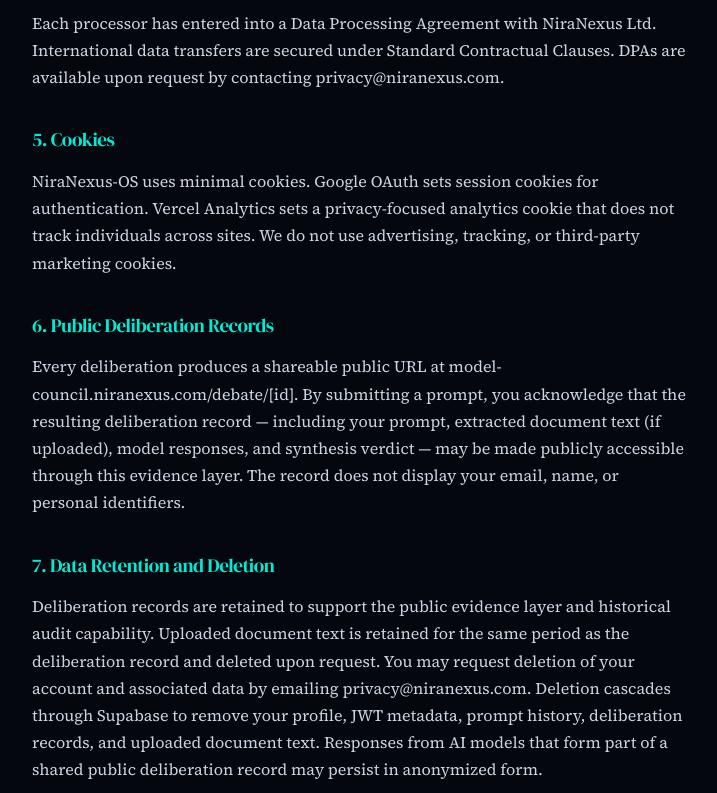
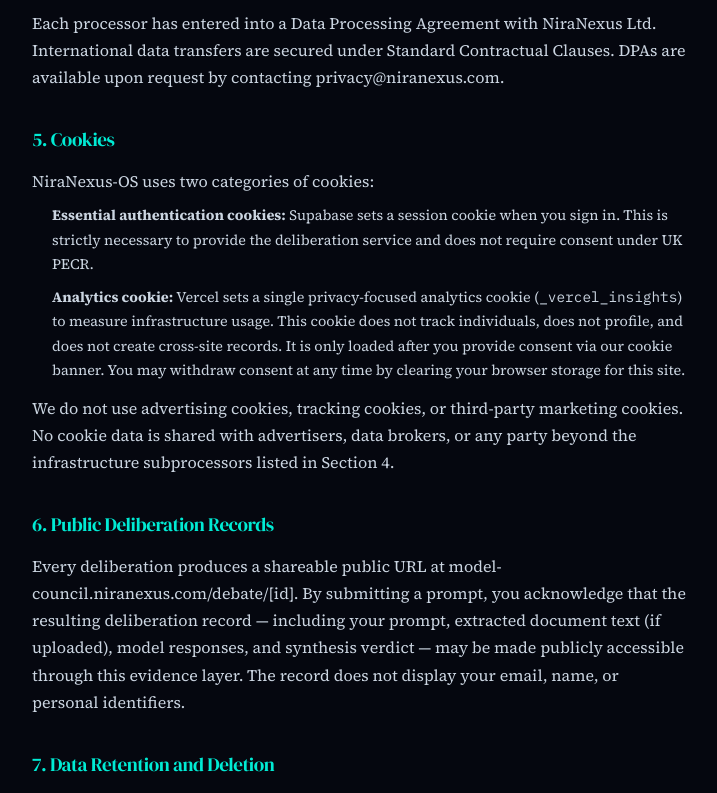
Before and after one commit to NiraNexus/niranexus-hero, a Next.js app: page /privacy in a window 1280 px wide. Shown: the part 1407-2200 px from the top of the page, without its empty margins (280-997 px from the left). Built offline with nearby package versions, Linux system fonts and the light colour scheme.

Commit message:
[deepseek-v4-pro] docs: privacy policy update (cookies consent, deletion endpoint) + terms of service infra language (capacity/forfeit)

```diff
--- a/src/app/privacy/page.tsx
+++ b/src/app/privacy/page.tsx
@@ -62,7 +62,16 @@
       </Section>
 
       <Section heading="5. Cookies">
-        NiraNexus-OS uses minimal cookies. Google OAuth sets session cookies for authentication. Vercel Analytics sets a privacy-focused analytics cookie that does not track individuals across sites. We do not use advertising, tracking, or third-party marketing cookies.
+        <p>
+          NiraNexus-OS uses two categories of cookies:
+        </p>
+        <List items={[
+          '<strong>Essential authentication cookies:</strong> Supabase sets a session cookie when you sign in. This is strictly necessary to provide the deliberation service and does not require consent under UK PECR.',
+          '<strong>Analytics cookie:</strong> Vercel sets a single privacy-focused analytics cookie (<code>_vercel_insights</code>) to measure infrastructure usage. This cookie does not track individuals, does not profile, and does not create cross-site records. It is only loaded after you provide consent via our cookie banner. You may withdraw consent at any time by clearing your browser storage for this site.',
+        ]} />
+        <p style={{ marginTop: '0.75rem' }}>
+          We do not use advertising cookies, tracking cookies, or third-party marketing cookies. No cookie data is shared with advertisers, data brokers, or any party beyond the infrastructure subprocessors listed in Section 4.
+        </p>
       </Section>
 
       <Section heading="6. Public Deliberation Records">
@@ -70,7 +79,7 @@
       </Section>
 
       <Section heading="7. Data Retention and Deletion">
-        Deliberation records are retained to support the public evidence layer and historical audit capability. Uploaded document text is retained for the same period as the deliberation record and deleted upon request. You may request deletion of your account and associated data by emailing privacy@niranexus.com. Deletion cascades through Supabase to remove your profile, JWT metadata, prompt history, deliberation records, and uploaded document text. Responses from AI models that form part of a shared public deliberation record may persist in anonymized form.
+        Deliberation records are retained to support the public evidence layer and historical audit capability. Uploaded document text is retained for the same period as the deliberation record and deleted upon request. You may request deletion of your account and associated data via the deletion endpoint (authenticated users: POST /api/privacy/delete) or by emailing privacy@niranexus.com. Deletion cascades through Supabase to remove your profile, JWT metadata, prompt history, deliberation records, and uploaded document text. Payment records held by Stripe are retained for 6 years as required by HMRC and are not affected by account deletion. Public deliberation records are removed upon deletion.
       </Section>
 
       <Section heading="8. Data Breach Notification">
--- a/src/app/terms/page.tsx
+++ b/src/app/terms/page.tsx
@@ -52,7 +52,7 @@
           'Exploit technical latency, race conditions, system bugs, or database sync delays to generate content beyond your authenticated balance',
         ]} />
         <p style={{ marginTop: '0.75rem' }}>
-          Every prompt is processed through a unified moderation layer before reaching the model routing stage. Violations will result in account termination and forfeiture of all remaining capacity without refund.
+          Every prompt is processed through a unified moderation layer before reaching the model routing stage. Violations will result in account termination and forfeiture of all remaining capacity.
         </p>
       </Section>
 
@@ -61,22 +61,22 @@
           The platform operates on a debate-based capacity model. Free access includes a limited number of deliberations. Additional capacity may be provisioned through Stripe.
         </p>
         <p style={{ marginTop: '0.75rem' }}>
-          Capacity purchased on the platform constitutes a limited, non-transferable, revocable license to access computational infrastructure. Capacity has no cash or monetary value, cannot be redeemed for fiat currency, and strictly expires 12 months from the date of provisioning. Unused expired capacity is non-refundable.
+          Capacity purchased on the platform constitutes a limited, non-transferable, revocable license to access computational infrastructure. Capacity has no cash or monetary value, cannot be redeemed for fiat currency, and strictly expires 12 months from the date of provisioning. Unused expired capacity is forfeited.
         </p>
         <p style={{ marginTop: '0.75rem' }}>
           Capacity consumption varies based on model selection, prompt complexity, document attachments, and real-time infrastructure conditions. NiraNexus reserves the right to adjust consumption rates to reflect changing model provider costs without prior notice.
         </p>
         <p style={{ marginTop: '0.75rem' }}>
-          Capacity deductions are enforced through atomic Postgres database functions with Row Level Security. Free capacity is consumed before purchased capacity. Exploiting latency or race conditions to deliberate beyond your authenticated balance constitutes a material breach resulting in immediate termination and forfeiture of all remaining capacity without refund.
+          Capacity deductions are enforced through atomic Postgres database functions with Row Level Security. Free capacity is consumed before purchased capacity. Exploiting latency or race conditions to deliberate beyond your authenticated balance constitutes a material breach resulting in immediate termination and forfeiture of all remaining capacity.
         </p>
       </Section>
 
-      <Section heading="6. Cancellation and Refunds">
+      <Section heading="6. Capacity and Reversal">
         <p>
-          Under the UK Consumer Contracts Regulations, you have a statutory 14-day right to cancel purchases of digital content. By provisioning capacity and initiating a deliberation, you expressly request immediate performance of this contract and acknowledge that you lose your statutory 14-day right to cancel once any deliberation has been executed.
+          Under the UK Consumer Contracts Regulations, you have a statutory 14-day right to cancel digital content provisioning. By initiating a deliberation, you expressly request immediate performance and acknowledge that the right to cancel is extinguished once a deliberation has been executed. Debates consumed are non-reversible.
         </p>
         <p style={{ marginTop: '0.75rem' }}>
-          Refund requests for unconsumed capacity should be directed to payments@niranexus.com. Chargebacks filed after capacity has been consumed will be contested with authenticated usage logs showing deliberation activity, timestamps, and JWT-verified identity.
+          Requests concerning unprovisioned capacity may be directed to payments@niranexus.com. Chargebacks filed after capacity has been consumed will be contested with authenticated usage logs showing deliberation activity, timestamps, and JWT-verified identity.
         </p>
       </Section>
 
```
